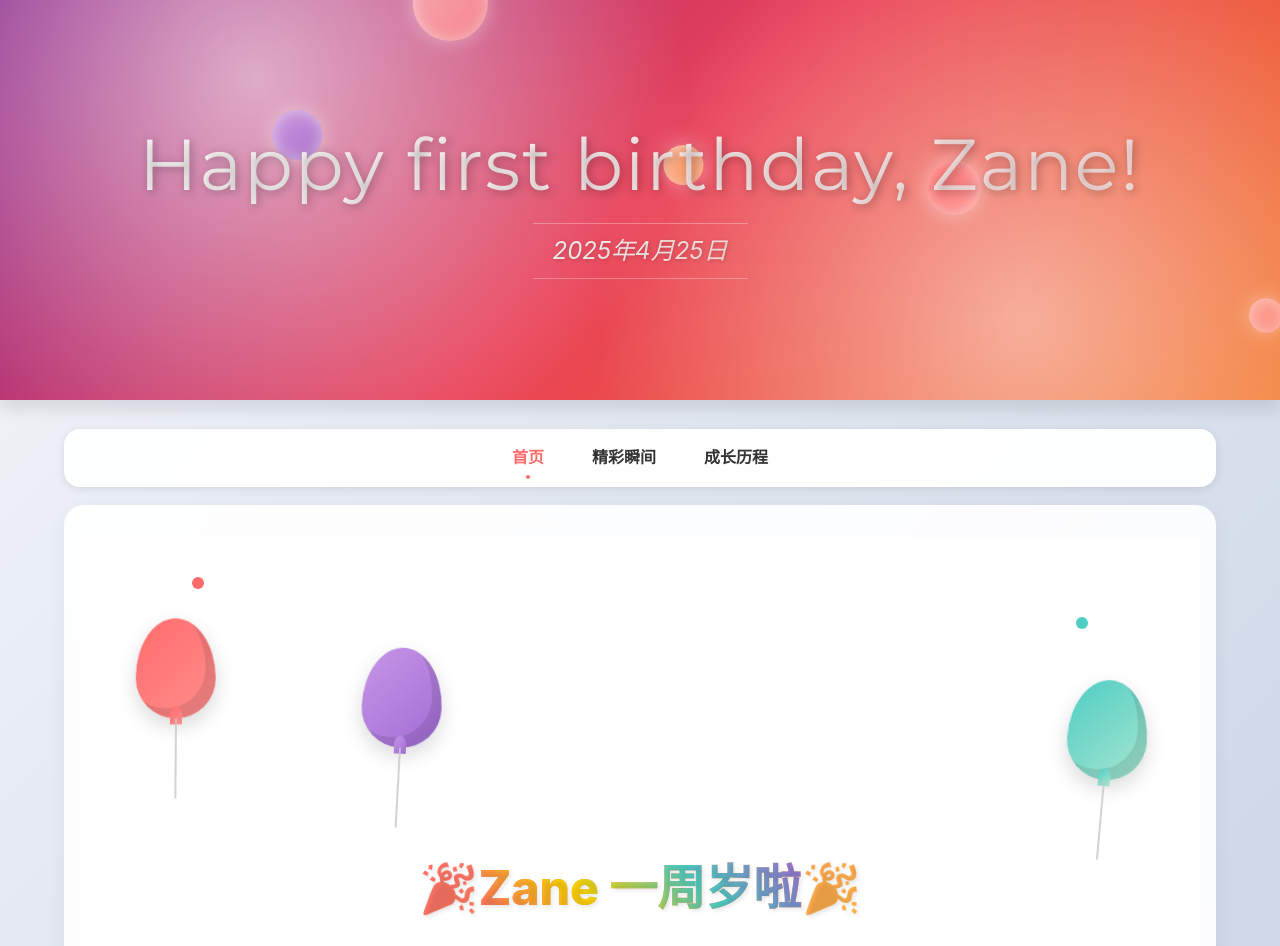
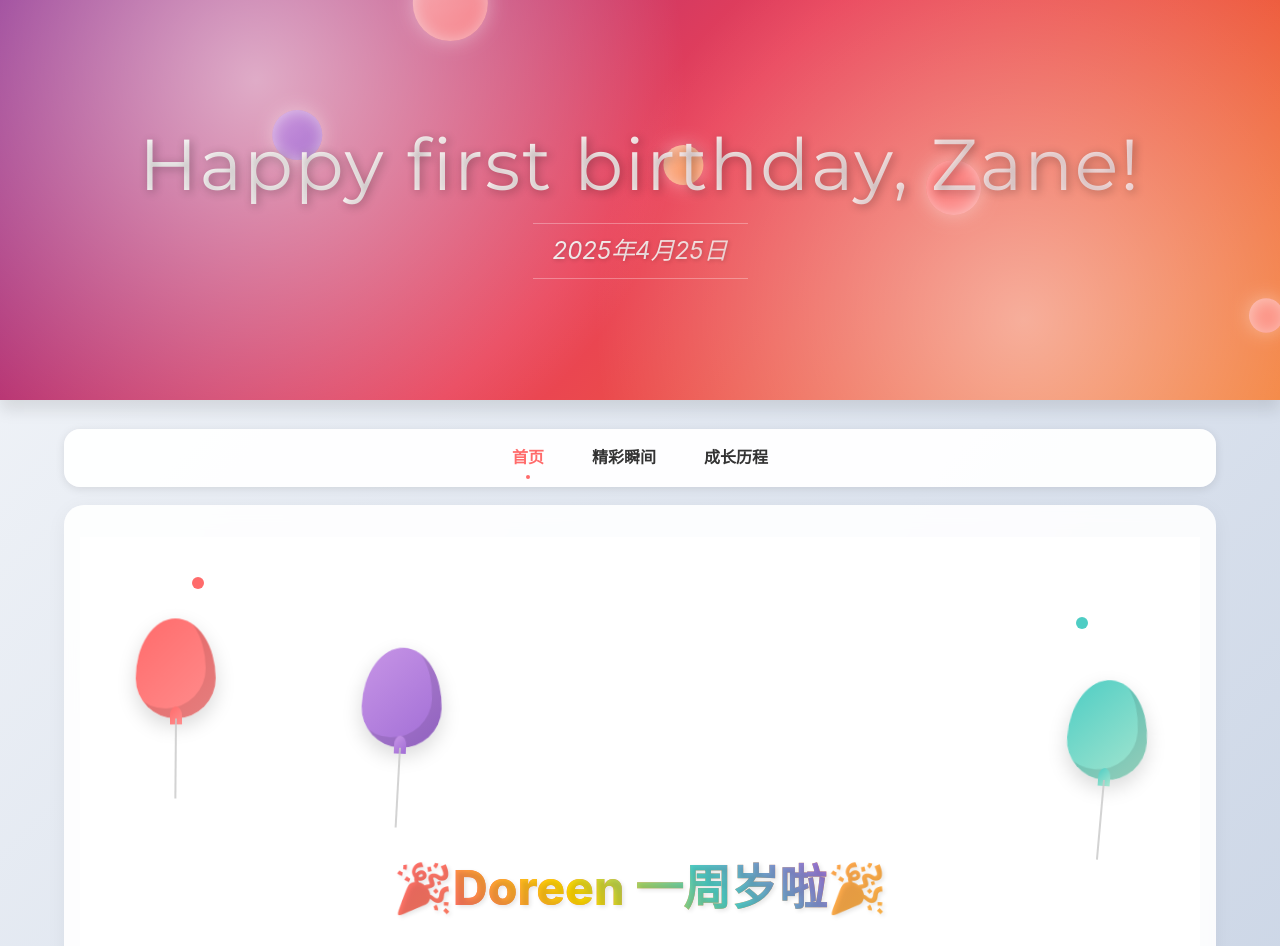
Before and after one commit to WayneCoLtd/anniversary, a React (Create React App) app: page /home in a window 1280 px wide. Shown: the top 946 px of the page. Built offline with nearby package versions, Linux system fonts and the light colour scheme.

Commit message:
Update birthday message from Zane to Doreen

```diff
--- a/src/components/Intro.tsx
+++ b/src/components/Intro.tsx
@@ -488,7 +488,7 @@ const Intro: React.FC = () => {
         >
           <span style={{ color: "#FF6B6B" }}>🎉</span>
           <span style={{ background: "linear-gradient(45deg, #FF6B6B, #FFD700, #4ECDC4, #A06CD5)", WebkitBackgroundClip: "text", WebkitTextFillColor: "transparent" }}>
-            Zane 一周岁啦
+            Doreen 一周岁啦
           </span>
           <span style={{ color: "#4ECDC4" }}>🎉</span>
         </Title>
```
